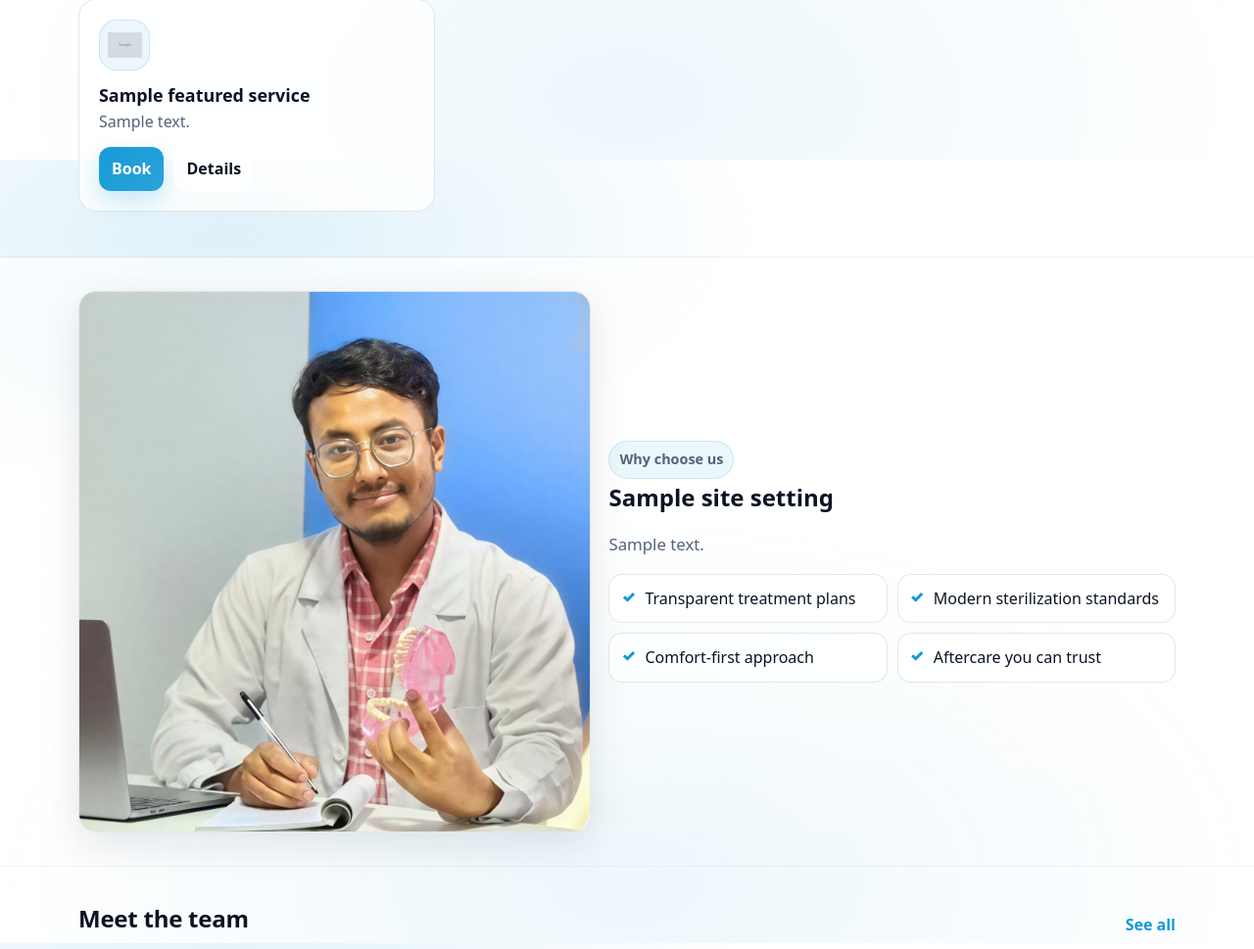
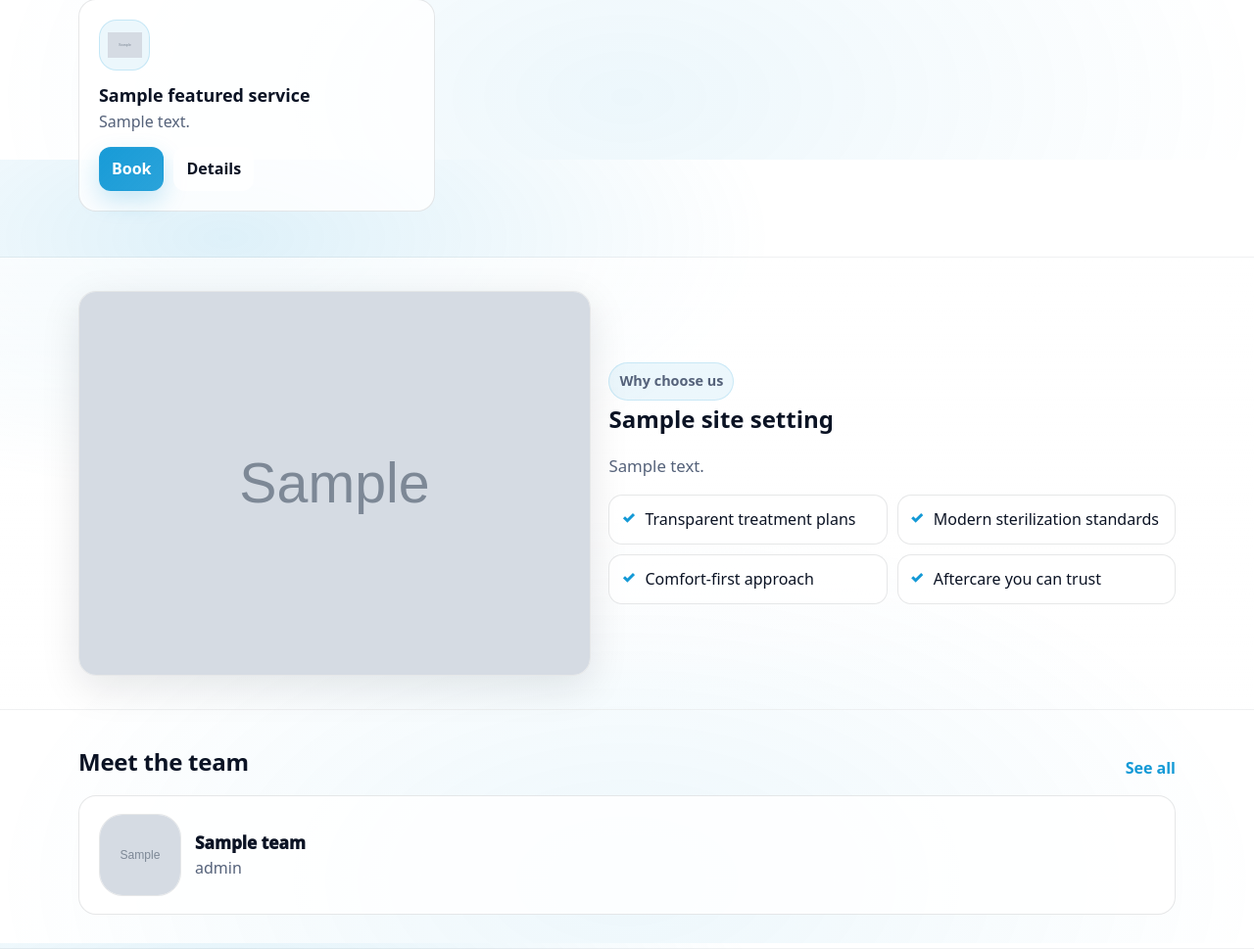
Before and after one commit to notsuz/DentalClinic, a Django app: template templates/index.html in a window 1280 px wide. Shown: the part 637-1606 px from the top of the page at 98% size. Run offline with Django 5.2, Linux system fonts and the light colour scheme; the template is opened without the code that fills it: most values are stand-ins (such as "Sample title", 1, 10 or a date in 2020); grey boxes marked "Sample" are stand-in pictures; form fields are guessed from the names that the template uses.

Commit message:
Site setting images url managed

```diff
--- a/templates/website/_home_content.html
+++ b/templates/website/_home_content.html
@@ -75,7 +75,7 @@
   <section class="section section-alt anchor" id="about">
     <div class="container about-grid">
       <div class="about-media">
-        <img class="about-image" src="{% static 'img/about-image.jpg' %}" alt="About" />
+        <img class="about-image" src="{{ site_settings.about_image.url }}" alt="About {{ site_settings.site_name }}" />
       </div>
       <div>
         <div class="pill pill-soft">Why choose us</div>
--- a/templates/website/about.html
+++ b/templates/website/about.html
@@ -13,7 +13,7 @@
   <section class="section">
     <div class="container about-grid">
       <div class="about-media">
-        <img class="about-image" src="{% static 'img/about-image.jpg' %}" alt="About {{ site_settings.site_name }}" />
+        <img class="about-image" src="{{ site_settings.about_image.url }}" alt="About {{ site_settings.site_name }}" />
       </div>
       <div>
         <div class="pill pill-soft">Our approach</div>
```
